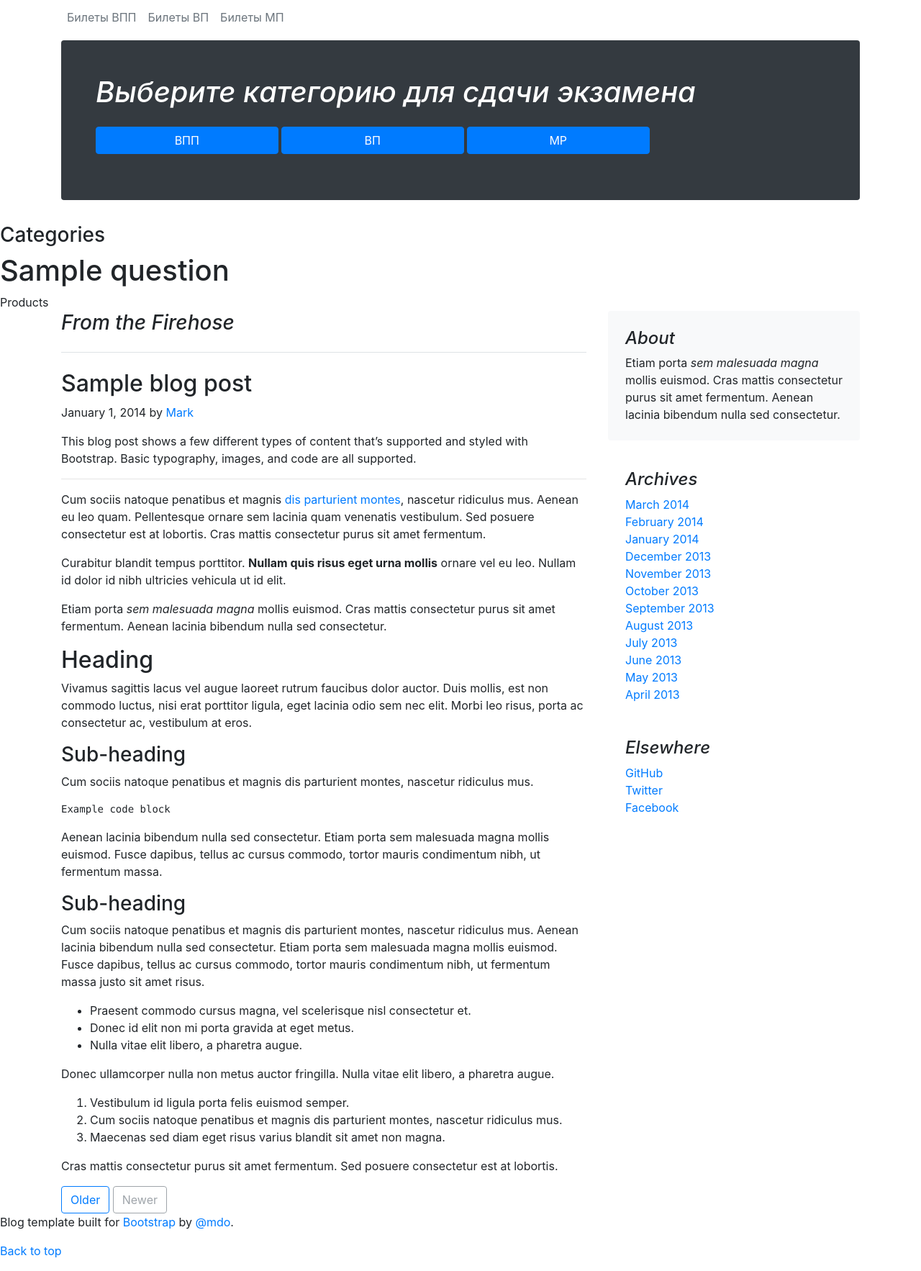
After one commit to MarNikVla/simple-site-with-tests, a Django app: a page that uses templates/base.html in a window 1280 px wide. The commit adds this page. Shown: the whole page at 72% size. Run offline with Django 3.2, Linux system fonts and the light colour scheme; tables that the repository leaves empty hold one stand-in row (values such as "Sample post").

Commit message:
major changes models

```diff
--- a/tests_app/templates/base.html
+++ b/templates/base.html
@@ -5,8 +5,7 @@
     <meta name="viewport" content="width=device-width, initial-scale=1, shrink-to-fit=no">
     <meta name="description" content="">
     <meta name="author" content="Mark Otto, Jacob Thornton, and Bootstrap contributors">
-    <meta name="generator" content="Jekyll v4.1.1">
-    <title>Blog Template · Bootstrap</title>
+    <title>{% block title %}Test{% endblock %}</title>
 
     <link rel="canonical" href="https://getbootstrap.com/docs/4.5/examples/blog/">
 
@@ -51,14 +50,6 @@
 </head>
 <body>
 <div class="container">
-    <header class="blog-header py-3">
-        <div class="row flex-nowrap justify-content-end align-items-center">
-            <div class="col-12 d-flex justify-content-end align-items-center">
-                <a class="btn btn-sm btn-outline-secondary" href="#">Sign up</a>
-            </div>
-        </div>
-    </header>
-
     <div class="nav-scroller py-1 mb-2">
         <nav class="nav d-flex justify-content-start">
             <a class="p-2 text-muted" href="#">Билеты ВПП</a>
@@ -118,6 +109,9 @@
             </div>
         </div>
     </div>
+<div id="content">
+    {% block content %}{% endblock %}
+</div>
 
     <main role="main" class="container">
         <div class="row">
--- /dev/null
+++ b/templates/test_app/test_list.html
@@ -0,0 +1,17 @@
+{% extends "base.html" %}
+{% load static %}
+{% block title %}
+    Products
+{% endblock %}
+{% block content %}
+    <div id="sidebar">
+        <h3>Categories</h3>
+        {% for question in ticket.questions.all %}
+            <h1>{{ question.title }}</h1>
+    {% endfor %}
+    </div>
+    <div id="main" class="product-list">
+       Products
+
+    </div>
+{% endblock %}
--- a/tests_app/models.py
+++ b/tests_app/models.py
@@ -14,12 +14,21 @@
 
 class Ticket(models.Model):
 
-    category = models.ForeignKey(TestCategory, on_delete=models.CASCADE, default=None)
+    category = models.ForeignKey(TestCategory, on_delete=models.CASCADE, default=None, related_name='category')
+    title = models.CharField(max_length=50)
+    slug = models.SlugField(max_length=200, unique=True)
+
+
+    def __str__(self):
+       return self.slug
+
+class Question(models.Model):
+    ticket = models.ManyToManyField(Ticket, related_name='questions')
     title = models.CharField(max_length=50)
     text = models.TextField(blank=False)
     image = models.ImageField(upload_to='images/%Y/%m/%d/', blank=True)
-    answers = models.TextField(default='', blank=True)
-    correct_answer = models.TextField(default='', blank=True)
+    answers = models.TextField(default='')
+    correct_answer = models.TextField(default='')
 
     def __str__(self):
-       return self.title
+        return self.title
--- a/tests_app/urls.py
+++ b/tests_app/urls.py
@@ -1,7 +1,9 @@
 from django.urls import path
 
-from tests_app.views import Index
+from tests_app.views import Index, TicketDetailView
 
 urlpatterns = [
     path('', Index.as_view(), name='index'),
+    path('<slug:category_slug>/<slug:slug>/', TicketDetailView.as_view(), name='ticket_detail'),
+    # path('bilet/<slug:ticket_slug>/', Test_VPP.as_view(), name='Test_VPP'),
 ]
--- a/tests_app/views.py
+++ b/tests_app/views.py
@@ -1,6 +1,23 @@
 
-from django.views.generic import TemplateView
+from django.views.generic import TemplateView, DetailView, ListView
+
+from tests_app.models import Ticket
 
 
 class Index(TemplateView):
     template_name = "base.html"
+
+
+# class CategoryList(ListView):
+
+
+class TicketDetailView(DetailView):
+    model = Ticket
+    template_name = 'test_app/test_list.html'
+    context_object_name = 'ticket'
+
+    def get_queryset(self):
+        category = self.kwargs.get('category_slug', '')
+        # ticket = self.kwargs.get('ticket_slug', '')
+        q = super().get_queryset()
+        return q.filter(category__slug=category)
```
Also changed, not shown: tests_app/admin.py (+6 -1 lines), media/images/2020/09/02/1_b1v3.jpg (deleted), media/images/2020/09/02/1_b1v4.jpg (deleted), media/images/2020/09/04/1_b1v1.jpg (renamed from media/images/2020/09/02/1_b1v1.jpg), media/images/2020/09/04/1_b1v2.jpg (renamed from media/images/2020/09/02/1_b1v2.jpg), tests_app/migrations/0002_auto_20200904_1035.py (added), tests_app/migrations/0003_auto_20200904_1037.py (added), tests_app/migrations/0004_auto_20200904_1359.py (added), tests_app/migrations/0005_auto_20200904_1626.py (added).
